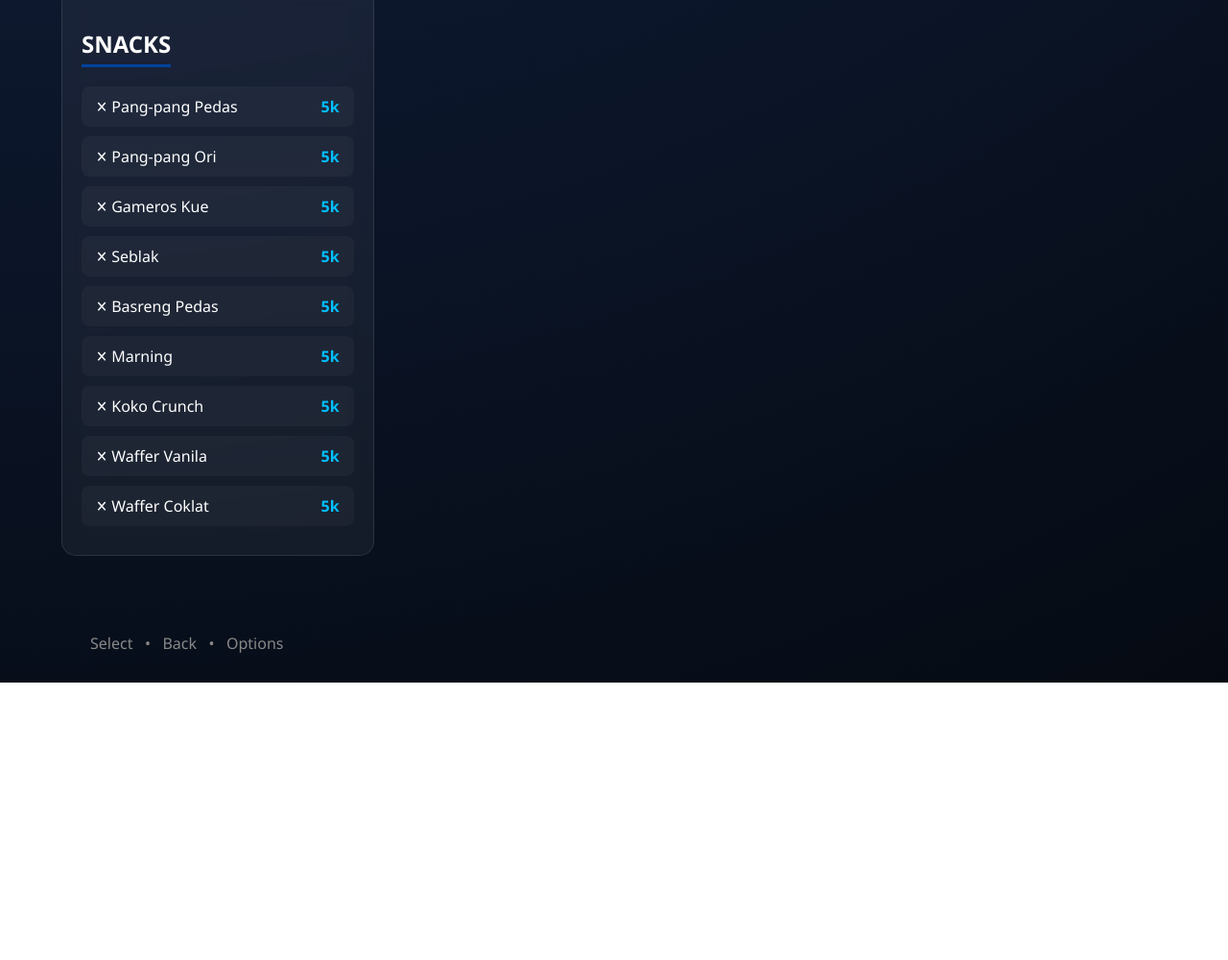
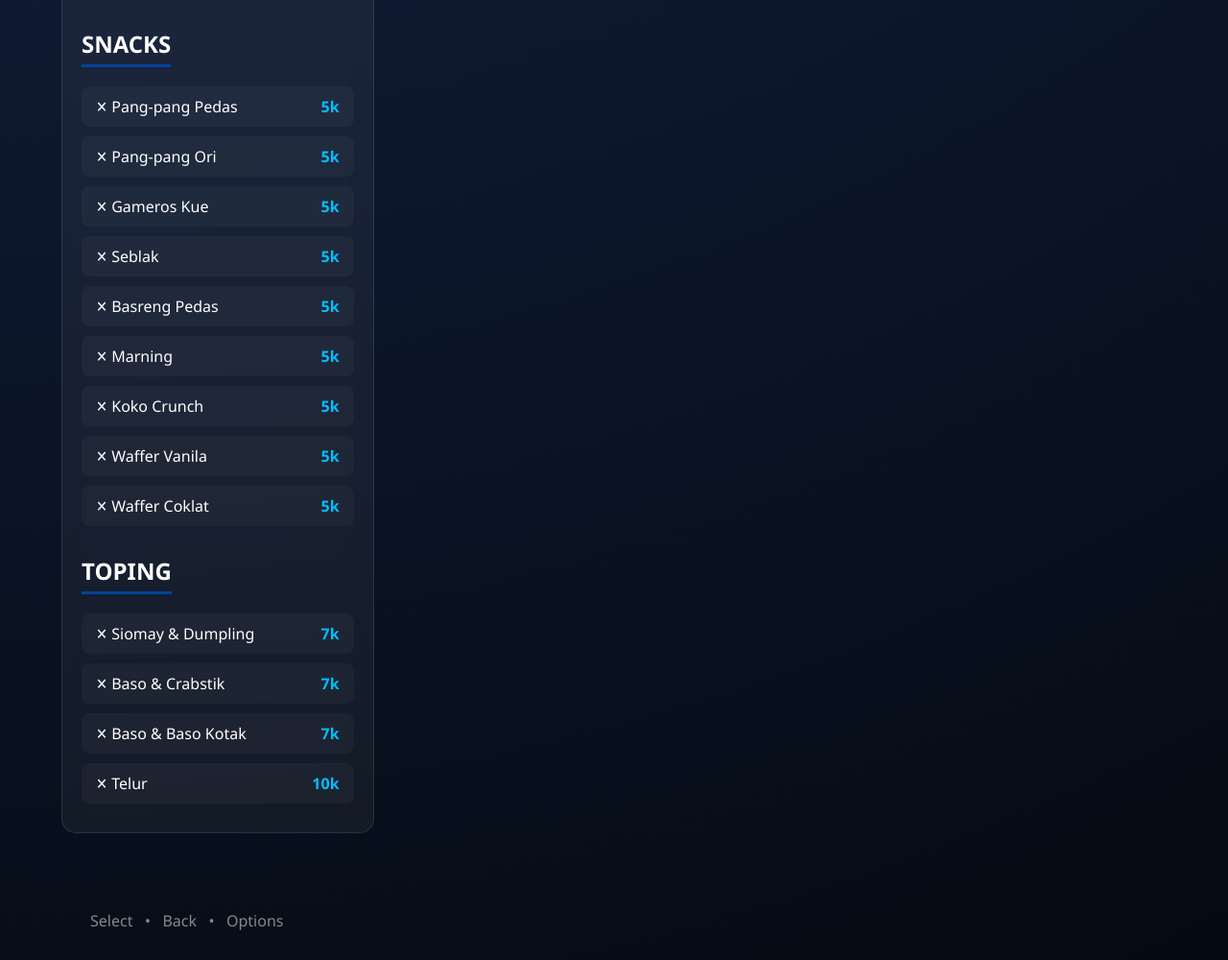
Before and after one commit to vibestationpondokaren-lab/menuVibestationPondokAren, a plain HTML site: page index.html in a window 1280 px wide. Shown: the part 1657-2657 px from the top of the page at 96% size. Before the commit the page ends 2368 px from the top, so only its background shows below. Drawn offline with Linux system fonts and the light colour scheme.

Commit message:
Update index.html
Toping

```diff
--- a/index.html
+++ b/index.html
@@ -179,6 +179,13 @@
                 <div class="menu-item"><span class="item-name">✕ Koko Crunch</span><span class="item-price">5k</span></div>
                 <div class="menu-item"><span class="item-name">✕ Waffer Vanila</span><span class="item-price">5k</span></div>
                 <div class="menu-item"><span class="item-name">✕ Waffer Coklat</span><span class="item-price">5k</span></div>
+                <div></div>
+                <h2>TOPING</h2>
+                <div class="menu-item"><span class="item-name">✕ Siomay & Dumpling</span><span class="item-price">7k</span></div>
+<div class="menu-item"><span class="item-name">✕ Baso & Crabstik</span><span class="item-price">7k</span></div>
+<div class="menu-item"><span class="item-name">✕ Baso & Baso Kotak</span><span class="item-price">7k</span></div>
+<div class="menu-item"><span class="item-name">✕ Telur</span><span class="item-price">10k</span></div>
+
             </div>
         </div>
     </div>
```
